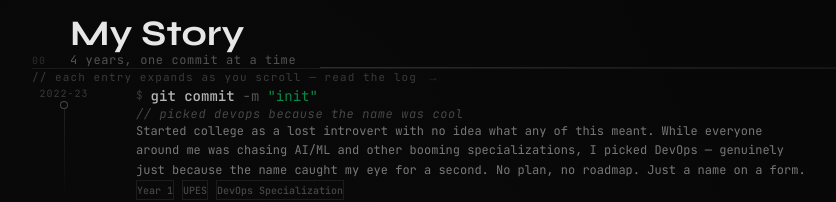
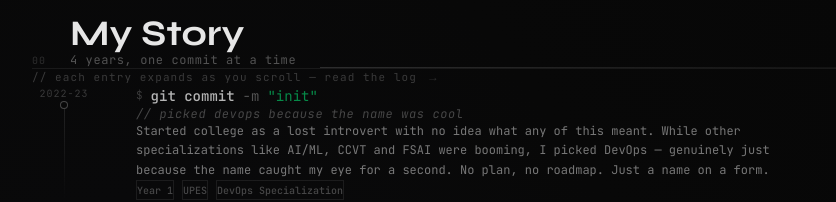
Before and after one commit to areysid/arey-sid, a Next.js app: page / in a window 1280 px wide. Shown: the part 880-1082 px from the top of the page, without its empty margins (90-926 px from the left). Built offline with nearby package versions, Linux system fonts and the light colour scheme.

Commit message:
changed storyData.ts

```diff
--- a/components/story/storyData.ts
+++ b/components/story/storyData.ts
@@ -3,7 +3,7 @@ export const storyEntries = [
     year: "2022-23",
     commit: "init",
     message: "picked devops because the name was cool",
-    body: "Started college as a lost introvert with no idea what any of this meant. While everyone around me was chasing AI/ML and other booming specializations, I picked DevOps — genuinely just because the name caught my eye for a second. No plan, no roadmap. Just a name on a form.",
+    body: "Started college as a lost introvert with no idea what any of this meant. While other specializations like AI/ML, CCVT and FSAI were booming, I picked DevOps — genuinely just because the name caught my eye for a second. No plan, no roadmap. Just a name on a form.",
     tags: ["Year 1", "UPES", "DevOps Specialization"],
     project: null,
   },
```
